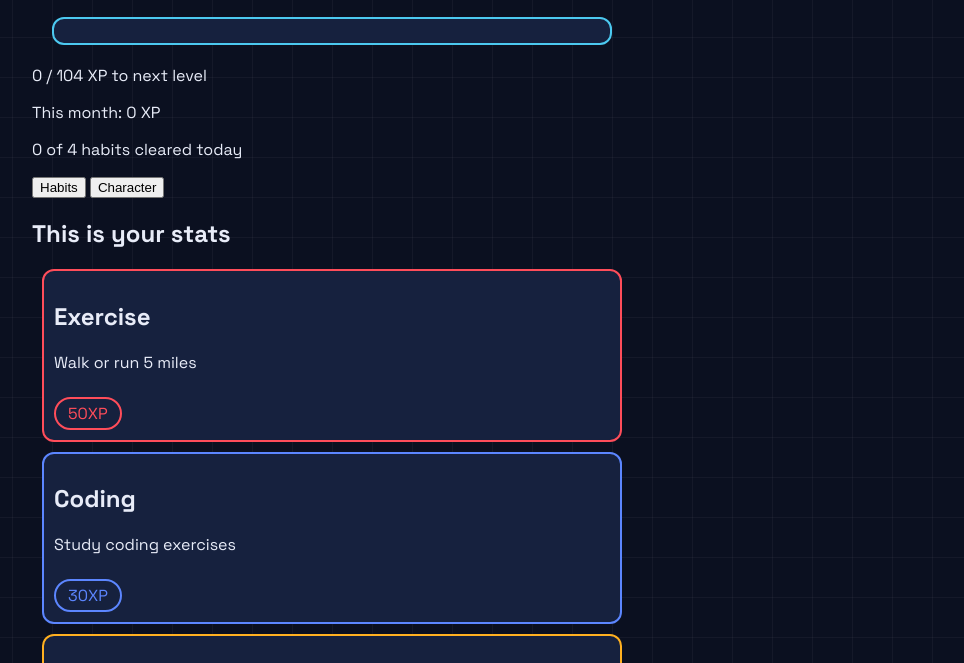
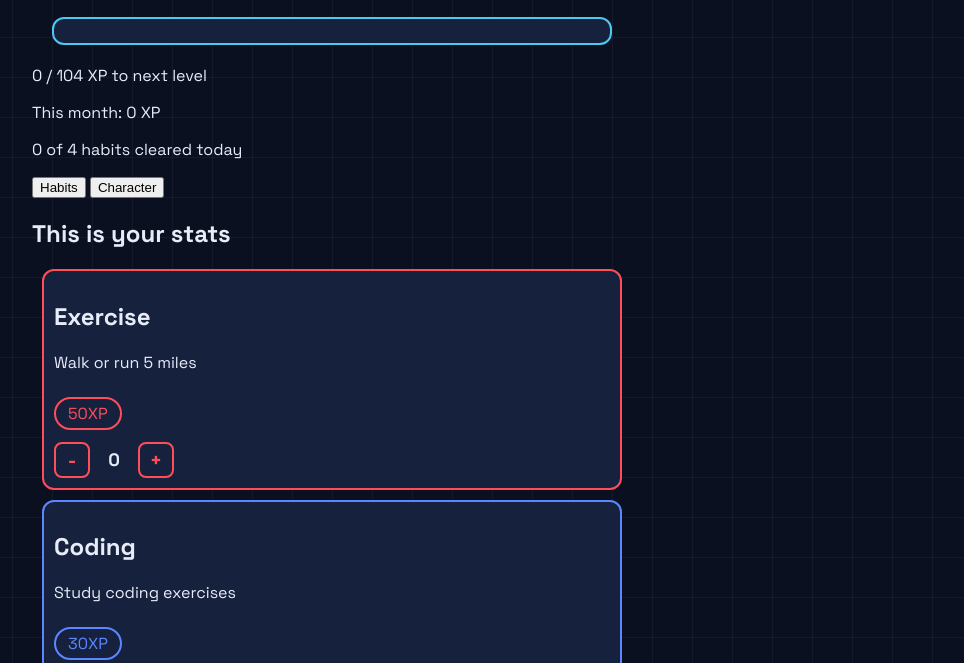
Before and after one commit to TytheITGuy/skill-sheet, a plain HTML site: page index.html in a window 1280 px wide. Shown: the part 123-786 px from the top of the page, without its empty margins (308-1272 px from the left). Drawn offline with Linux system fonts and the light colour scheme.

Commit message:
Add + and - buttons to log multiple units

```diff
--- a/app.js
+++ b/app.js
@@ -182,6 +182,31 @@ function renderHabits() {
     badge.textContent = habit.xp + "XP";
     card.appendChild(badge);
 
+        const stepper = document.createElement("div");
+    stepper.className = "stepper";
+
+    const minus = document.createElement("button");
+    minus.textContent = "-";
+    minus.addEventListener("click", function (event) {
+      event.stopPropagation();
+      setAmount(habit, Math.max((progress[habit.id] || 0) - 1, 0));
+    });
+
+    const count = document.createElement("span");
+    count.textContent = progress[habit.id] || 0;
+
+    const plus = document.createElement("button");
+    plus.textContent = "+";
+    plus.addEventListener("click", function (event) {
+      event.stopPropagation();
+      setAmount(habit, (progress[habit.id] || 0) + 1);
+    });
+
+    stepper.appendChild(minus);
+    stepper.appendChild(count);
+    stepper.appendChild(plus);
+    card.appendChild(stepper);
+
 
 
     if (!habit.days.includes(todayNumber)) {
--- a/style.css
+++ b/style.css
@@ -97,3 +97,36 @@ li {
     margin-top: 8px;
 
 }
+
+
+.stepper {
+    display: flex;
+    align-items: center;
+    gap: 12px;
+    margin-top: 12px;
+}
+
+.stepper button {
+    width: 36px;
+    height: 36px;
+    border: 2px solid var(--c);
+    border-radius: 8px;
+    background-color: transparent;
+    color: var(--c);
+    font-family: inherit;
+    font-size: 20px;
+    font-weight: 700;
+    cursor: pointer;
+}
+
+.stepper button:hover {
+    background-color: var(--c);
+    color: #0b1020;
+}
+
+.stepper span {
+    min-width: 24px;
+    text-align: center;
+    font-size: 18px;
+    font-weight: 700;
+}
```
